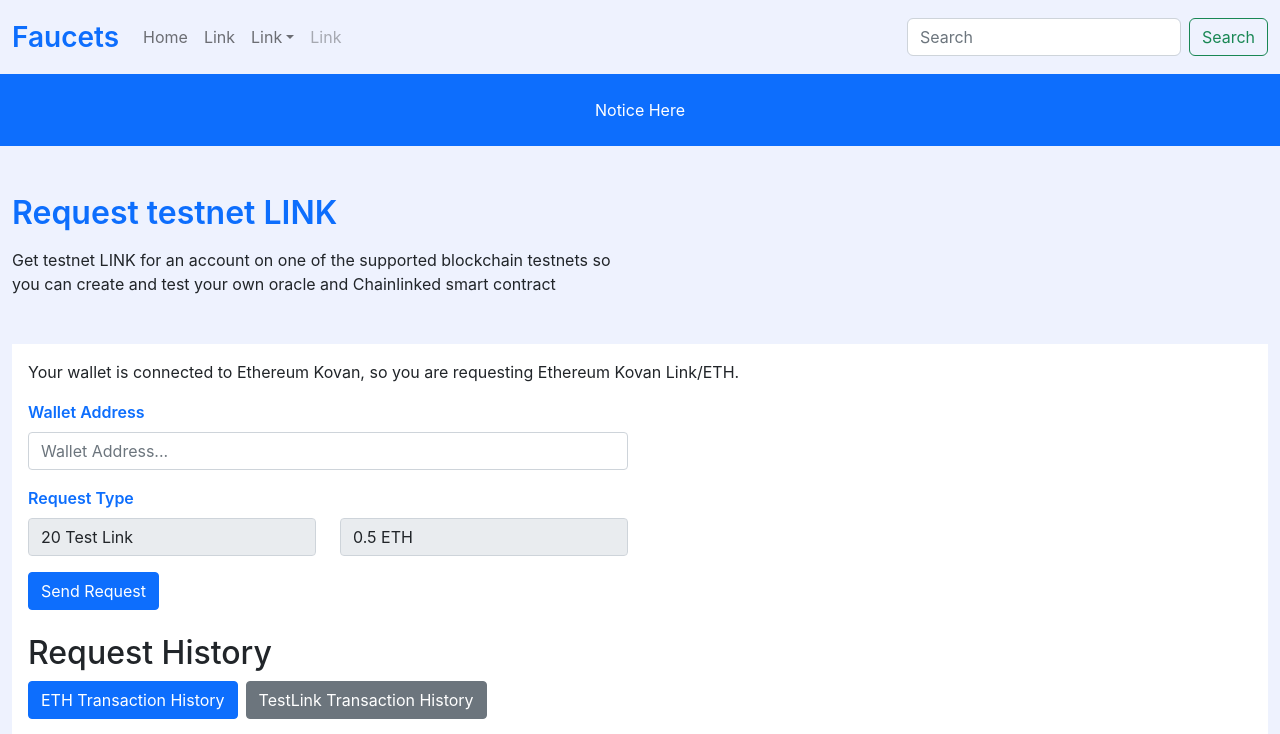
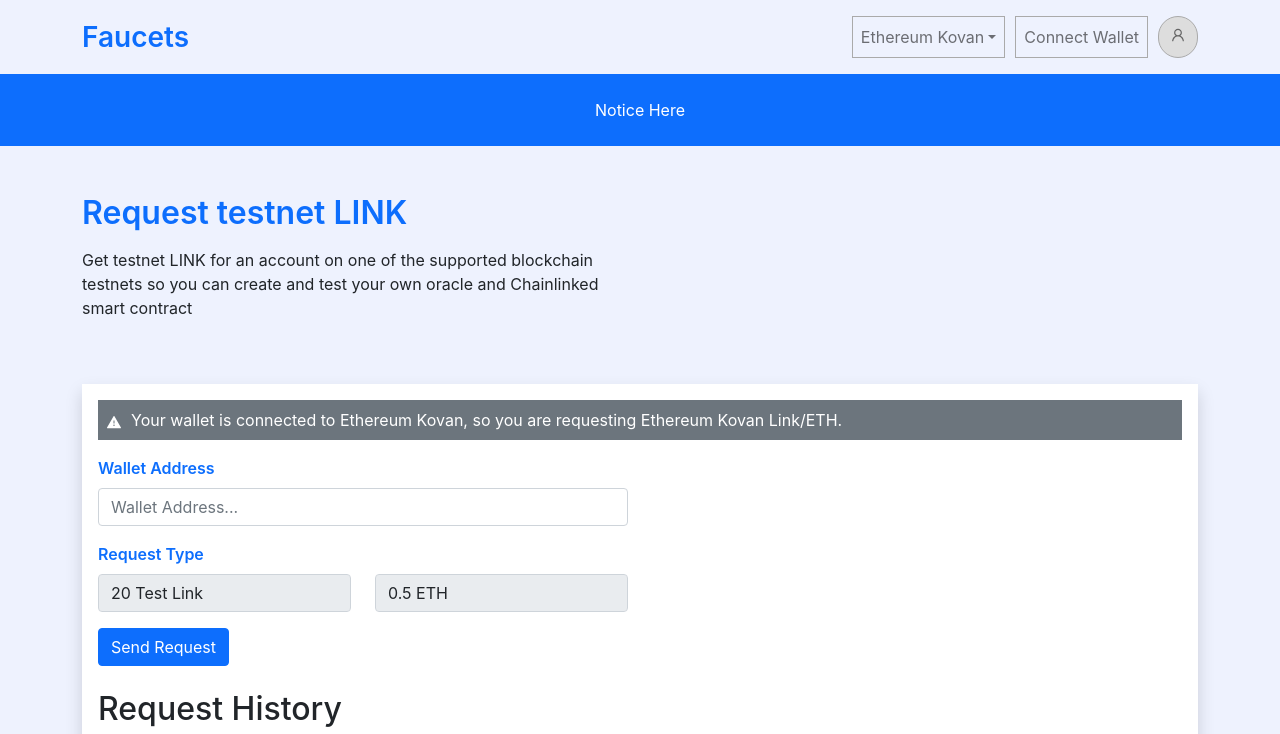
Before and after one commit to sadif50/faucets_task, a React (Create React App) app: page / in a window 1280 px wide. Shown: the top 734 px of the page. Built offline with nearby package versions, Linux system fonts and the light colour scheme.

Commit message:
Router, Login, signup

```diff
--- a/package.json
+++ b/package.json
@@ -11,6 +11,7 @@
     "react-bootstrap": "^2.7.0",
     "react-dom": "^18.2.0",
     "react-icons": "^4.7.1",
+    "react-router-dom": "^6.4.5",
     "react-scripts": "5.0.1",
     "web-vitals": "^2.1.4"
   },
--- a/src/App.js
+++ b/src/App.js
@@ -1,9 +1,10 @@
+import { RouterProvider } from 'react-router-dom';
 import './App.css';
-import Main from './Layout/Main';
+import router from './Routes/Routes';
 
 function App() {
   return (
-      <Main></Main>
+      <RouterProvider router={router}></RouterProvider>
   );
 }
 
--- a/src/Layout/Main.js
+++ b/src/Layout/Main.js
@@ -1,15 +1,13 @@
 import React from 'react';
+import { Outlet } from 'react-router-dom';
 import Footer from '../components/Footer/Footer';
-import Home from '../components/Home/Home/Home';
 import Navbar from '../components/Navbar/NavBar';
-import Notice from '../components/Notice/Notice';
 
 const Main = () => {
     return (
         <>
             <Navbar></Navbar>
-            <Notice></Notice>
-            <Home></Home>
+            <Outlet></Outlet>
             <Footer></Footer>
         </>
     );
--- /dev/null
+++ b/src/Routes/Routes.js
@@ -0,0 +1,37 @@
+import { createBrowserRouter } from "react-router-dom";
+import Faq from "../components/Faq/Faq";
+import Home from "../components/Home/Home/Home";
+import Login from "../components/Login/Login";
+import Notice from "../components/Notice/Notice";
+import Signup from "../components/Signup/Signup";
+import Main from "../Layout/Main";
+
+const router = createBrowserRouter([
+    {
+        path: '/',
+        element: <Main></Main>,
+        children: [
+            {
+                path: '/',
+                element: <>
+                <Notice></Notice>
+                <Home></Home>
+                </>
+            },
+            {
+                path: '/login',
+                element: <Login></Login>
+            },
+            {
+                path: '/signup',
+                element: <Signup></Signup>
+            },
+            {
+                path: '/faq',
+                element: <Faq></Faq>
+            }
+        ]
+    }
+]);
+
+export default router;
--- /dev/null
+++ b/src/components/Faq/Faq.js
@@ -0,0 +1,11 @@
+import React from 'react';
+
+const Faq = () => {
+    return (
+        <div>
+            Faq
+        </div>
+    );
+};
+
+export default Faq;
--- a/src/components/Footer/Footer.js
+++ b/src/components/Footer/Footer.js
@@ -2,7 +2,7 @@
 
 const Footer = () => {
     return (
-        <footer className='bg-white py-4 text-center'>
+        <footer className='bg-white py-4 text-center shadow'>
             <small>© copyright 2022 - All Right Reserved by Faucet</small>
         </footer>
     );
--- a/src/components/Home/Home/Home.js
+++ b/src/components/Home/Home/Home.js
@@ -1,18 +1,30 @@
 import React from 'react';
 import { Card, Button, Col, Container, Form, Row } from 'react-bootstrap';
+import {AiFillWarning} from 'react-icons/ai';
 
 const Home = () => {
     return (
-        <Container fluid>
+        <Container>
             <div className='my-5'>
                 <h2 className='fw-semibold text-primary mb-3'>Request testnet LINK</h2>
-                <p className='w-50'>Get testnet LINK for an account on one of the supported blockchain testnets so you can create and test your own oracle and Chainlinked smart contract</p>
+                <Row>
+                    <Col md={6}>
+                        <p>Get testnet LINK for an account on one of the supported blockchain testnets so you can create and test your own oracle and Chainlinked smart contract</p>
+                    </Col>
+                </Row>
             </div>
-            <Card className='border-0 rounded-0 p-3 mb-4'>
+            <Card className='border-0 rounded-0 p-3 mb-4 shadow'>
                 <Row>
-                        <p >
+                    <Col md={12}>
+                        <p className='bg-secondary p-2 text-white d-flex align-items-center'>
+                            <span>
+                                <AiFillWarning/> &nbsp;
+                            </span>
+                            <span>
                             Your wallet is connected to Ethereum Kovan, so you are requesting Ethereum Kovan Link/ETH.
+                            </span>
                         </p>
+                    </Col>
                     <Col md={6}>
                         <Form>
                             <Form.Group className="mb-3">
--- /dev/null
+++ b/src/components/Login/Login.css
@@ -0,0 +1,3 @@
+@media screen and (min-width: 768px) {
+
+}
--- /dev/null
+++ b/src/components/Login/Login.js
@@ -0,0 +1,12 @@
+import React from 'react';
+import './Login.css';
+
+const Login = () => {
+    return (
+        <div className='account-form'>
+            Login
+        </div>
+    );
+};
+
+export default Login;
--- a/src/components/Navbar/NavBar.js
+++ b/src/components/Navbar/NavBar.js
@@ -1,47 +1,35 @@
-import Button from 'react-bootstrap/Button';
 import Container from 'react-bootstrap/Container';
-import Form from 'react-bootstrap/Form';
 import Nav from 'react-bootstrap/Nav';
 import Navbar from 'react-bootstrap/Navbar';
 import NavDropdown from 'react-bootstrap/NavDropdown';
+import {AiOutlineUser} from 'react-icons/ai';
+import { Link } from 'react-router-dom';
 
 const NavBar = () => {
   return (
     <Navbar expand="lg" className='py-3'>
-      <Container fluid>
+      <Container>
         <Navbar.Brand href="/" className='fw-semibold fs-3 text-primary p-0'>Faucets</Navbar.Brand>
         <Navbar.Toggle aria-controls="navbarScroll" />
         <Navbar.Collapse id="navbarScroll">
-          <Nav
-            className="me-auto my-2 my-lg-0"
-            style={{ maxHeight: '100px' }}
-            navbarScroll
-          >
-            <Nav.Link href="#action1">Home</Nav.Link>
-            <Nav.Link href="#action2">Link</Nav.Link>
-            <NavDropdown title="Link" id="navbarScrollingDropdown">
-              <NavDropdown.Item href="#action3">Action</NavDropdown.Item>
-              <NavDropdown.Item href="#action4">
-                Another action
-              </NavDropdown.Item>
-              <NavDropdown.Divider />
-              <NavDropdown.Item href="#action5">
-                Something else here
-              </NavDropdown.Item>
+          <Nav className="ms-auto my-2 my-lg-0">
+            <NavDropdown className='custom-btn' title="Ethereum Kovan" id="navbarScrollingDropdown">
+              <NavDropdown.Item>Action</NavDropdown.Item>
+              <NavDropdown.Item>Action</NavDropdown.Item>
+              <NavDropdown.Item>Action</NavDropdown.Item>
+              <NavDropdown.Item>Action</NavDropdown.Item>
+              <NavDropdown.Item>Action</NavDropdown.Item>
+              <NavDropdown.Item>Action</NavDropdown.Item>
+              <NavDropdown.Item>Action</NavDropdown.Item>
+              <NavDropdown.Item>Action</NavDropdown.Item>
             </NavDropdown>
-            <Nav.Link href="#" disabled>
-              Link
-            </Nav.Link>
+            <Nav.Link className='custom-btn'>Connect Wallet</Nav.Link>
+            <NavDropdown className='custom-user' title={<AiOutlineUser/>} id="navbarScrollingDropdown">
+              <Link className='dropdown-item' to='/login'>Login</Link>
+              <Link className='dropdown-item' to='/signup'>Sign Up</Link>
+              <Link className='dropdown-item' to='/faq'>FAQ</Link>
+            </NavDropdown>
           </Nav>
-          <Form className="d-flex">
-            <Form.Control
-              type="search"
-              placeholder="Search"
-              className="me-2"
-              aria-label="Search"
-            />
-            <Button variant="outline-success">Search</Button>
-          </Form>
         </Navbar.Collapse>
       </Container>
     </Navbar>
--- /dev/null
+++ b/src/components/Signup/Signup.js
@@ -0,0 +1,11 @@
+import React from 'react';
+
+const Signup = () => {
+    return (
+        <div>
+            Sign up
+        </div>
+    );
+};
+
+export default Signup;
--- a/src/index.css
+++ b/src/index.css
@@ -13,3 +13,19 @@
   font-family: source-code-pro, Menlo, Monaco, Consolas, 'Courier New',
     monospace;
 }
+.custom-btn {
+  border: 1px solid #aaa;
+  margin-right: 10px;
+}
+.custom-user {
+  border: 1px solid #aaa;
+  border-radius: 99px;
+  background-color: #ddd;
+  width: 40px;
+  text-align: center;
+  line-height: 1;
+}
+.custom-user .dropdown-toggle::after {
+  border: none !important;
+  margin: 0;
+}
```
Also changed, not shown: 1 other file (tests, documents, lock files or other folders).
